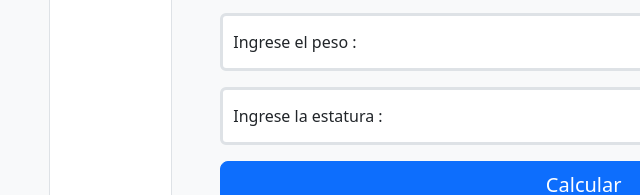
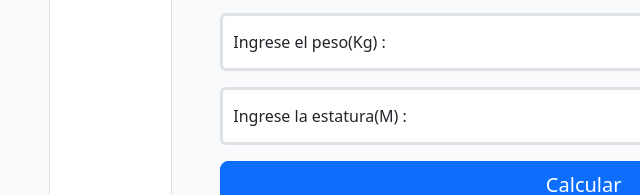
Before and after one commit to Marlonpro115/Proyecto_9-JS, a plain HTML site: page index.html in a window 1280 px wide. Shown: the part 377-572 px from the top of the page, 163-803 px from the left. Drawn offline with nearby package versions, Linux system fonts and the light colour scheme.

Commit message:
Update index.html

```diff
--- a/index.html
+++ b/index.html
@@ -236,12 +236,12 @@
                                 <div class="form-floating mb-3">
                                     <input type="number" class="form-control border-muted border-3" id="peso"
                                         placeholder="Primero Número">
-                                    <label for="floatingInput">Ingrese el peso :</label>
+                                    <label for="floatingInput">Ingrese el peso(Kg) :</label>
                                 </div>
                                 <div class="form-floating mb-3">
                                     <input type="text" class="form-control border-muted border-3" id="estatura"
                                         placeholder="Segundo Número" oninput="formatHeight()">
-                                    <label for="floatingPassword">Ingrese la estatura :</label>
+                                    <label for="floatingPassword">Ingrese la estatura(M) :</label>
                                 </div>
                                 <button class="w-100 btn btn-lg btn-primary border-green" type="button"
                                     onclick="imc()">Calcular</button>
```
